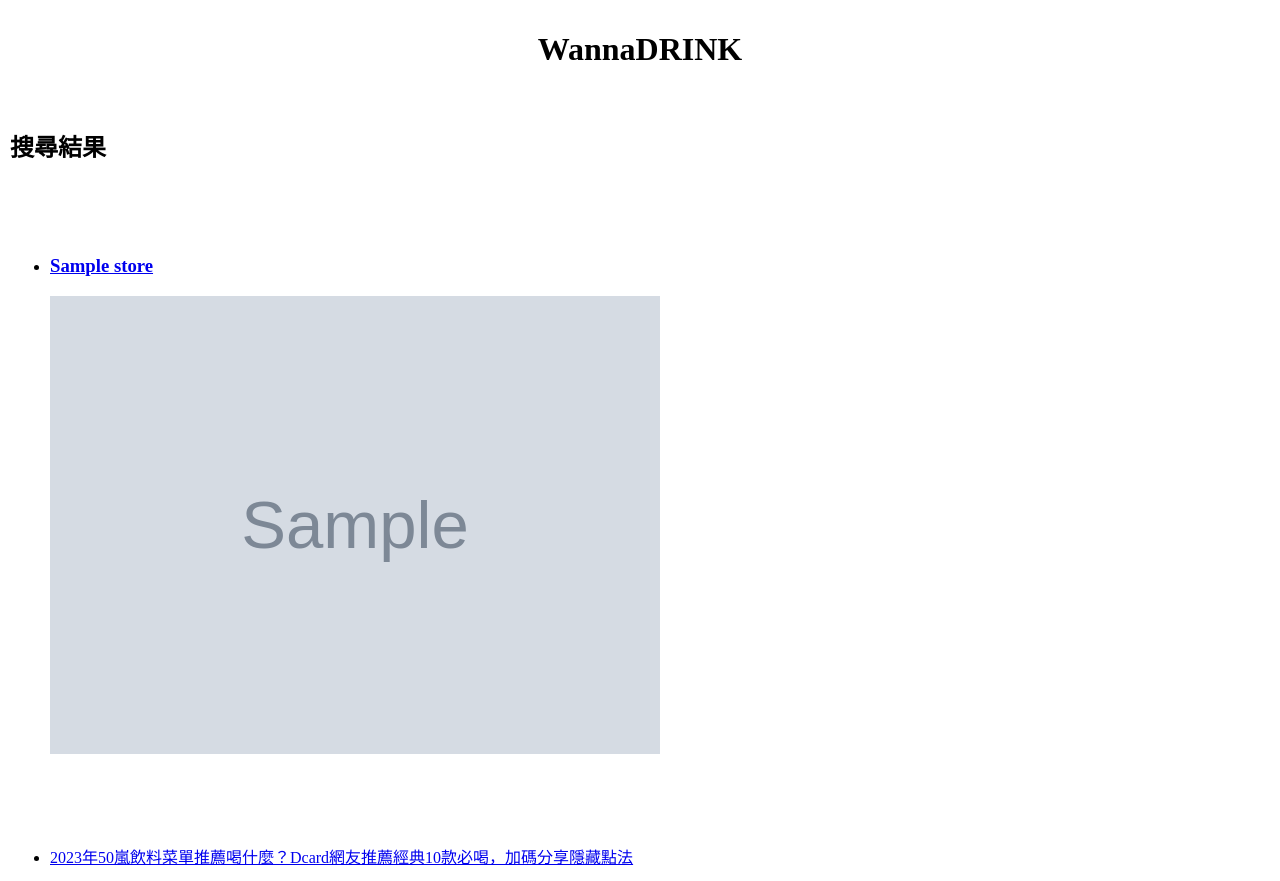
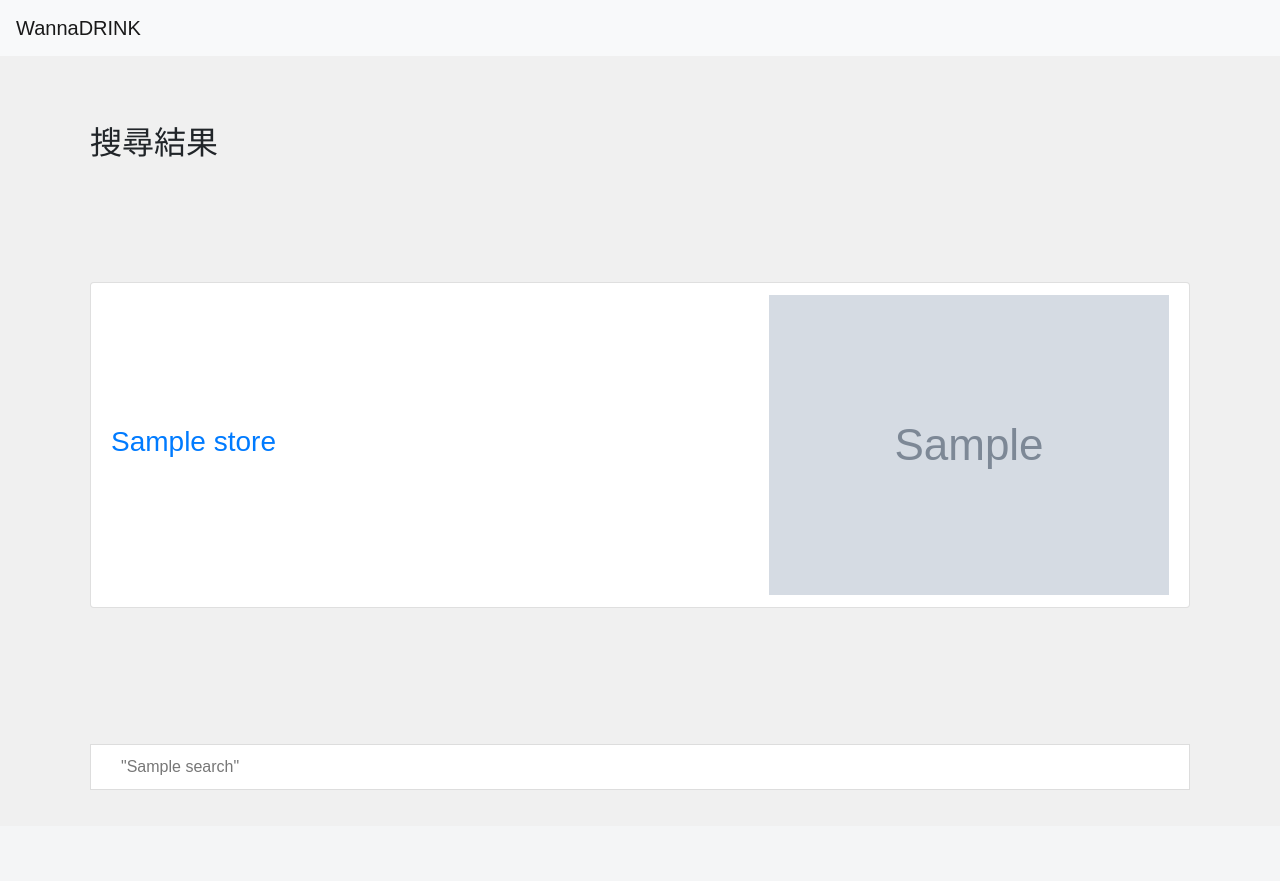
Before and after one commit to tracy4528/WannaDRINK, a Flask app: template APP/server/templates/search_result.html in a window 1280 px wide. Shown: the top 881 px of the page. After the commit the page ends 790 px from the top, so only its background shows below. Run offline with Flask 3, Linux system fonts and the light colour scheme; the template is opened without the code that fills it: most values are stand-ins (such as "Sample title", 1, 10 or a date in 2020); grey boxes marked "Sample" are stand-in pictures; parts of the project's set-up code (start-up, migrations or seed data) failed here and were passed over; some libraries are stand-ins or nearby versions.

Commit message:
add dashboard and hot article by store api

```diff
--- a/APP/app.py
+++ b/APP/app.py
@@ -1,4 +1,4 @@
 from server import app
 
 if __name__ == '__main__':
-    app.run(debug=True,host='0.0.0.0', port=8000)
+    app.run(debug=True,host='0.0.0.0', port=5000)
--- a/APP/server/templates/search_result.html
+++ b/APP/server/templates/search_result.html
@@ -2,73 +2,118 @@
 <html>
   <head>
     <title>WannaDRINK</title>
+    <link
+      rel="stylesheet"
+      href="https://maxcdn.bootstrapcdn.com/bootstrap/4.5.2/css/bootstrap.min.css"
+    />
+
+  </head>
 
   <style>
     body {
-    margin: 0;
-    padding: 10px;
+        font-family: Arial, sans-serif;
+        background-color: #f0f0f0;
     }
 
-  header {
-      padding: 10px 0;
-      background-color: rgb(238,238,238);
-      border-top: 2px solid black;
+    .container {
+        padding: 20px;
     }
 
-  .header{
-      display: flex;
-      align-items: center;
-      justify-content: space-between;
+    .media {
+        border: 1px solid #ddd;
+        padding: 10px;
+        margin-bottom: 10px;
+        background-color: white;
     }
-  .content {
-      text-align: center;
+
+    .media img {
+        max-width: 100px;
+        height: auto;
+    }
+
+    .media-body {
+        margin-left: 20px;
+    }
+
+    h4 {
+        color: #333;
+    }
+
+    p {
+        color: #777;
     }
 </style>
-  </head>
+
 
   <body>
 
-    <div class="content">
-        <h1>WannaDRINK</h1>
-    </div>
+    <nav class="navbar navbar-light bg-light">
+      <span class="navbar-brand mb-0 h1">WannaDRINK</span>
+    </nav>
     <br>
 
+    <div class="container mt-4">
       <h2>搜尋結果</h2>
+    </div>
 
     <br><br><br>
-    <ul>
+    <div class="container">
+      <ul class="list-group">
         {% for search in response["data"] %}
-            <li>
-                <a href="/api/v1/menu?keyword={{ search['store'] }}">
+        <li class="list-group-item">
+          <a
+            href="/api/v1/menu?keyword={{ search['store'] }}"
+            class="text-decoration-none"
+          >
+            <div class="row align-items-center">
+              <div class="col-6">
                 <h3>{{ search["store"] }}</h3>
-                    <img src="{{ search['img'] }}" alt="store image" width="50%">
-
+              </div>
+              <div class="col-6 text-right">
+                <img
+                  src="{{ search['img'] }}"
+                  alt="store image"
+                  class="img-fluid"
+                />
+              </div>
+            </div>
           </a>
-
         </li>
         {% endfor %}
       </ul>
+    </div>
+
     <br><br><br>
-    <ul>
 
-      <li>
-        <a href="https://www.518.com.tw/article/2220">
-          <p>
-            2023年50嵐飲料菜單推薦喝什麼？Dcard網友推薦經典10款必喝，加碼分享隱藏點法
+    <div class="container mt-4">
+      <ul class="list-unstyled">
+        {% for search in response["article"] %}
+        <li class="media">
+          <a
+            href="{{ search['url'] }}"
+            class="text-decoration-none"
+          >
+            <!-- <img
+              src="https://photo.518.com.tw/selfmedia/articles/2220/169139120017784.jpeg"
+              alt="store image"
+              class="mr-3"
+              width="20%"
+            /> -->
+            <div class="media-body">
+              <p class="mb-0">
+                "{{ search['title'] }}"
               </p>
-          <img src='https://photo.518.com.tw/selfmedia/articles/2220/169139120017784.jpeg' alt="store image" width="20%">
+            </div>
           </a>
         </li>
-      <li>
-        <a href="https://news.ebc.net.tw/news/living/301586">
-          <p>
-            50嵐點什麼才內行？內行推2神飲：直接喝爆
-          </p>
-          <img src='https://img.news.ebc.net.tw/EbcNews/news/2022/02/08/1644355801_91073.jpg' alt="store image" width="20%">
-        </a>
-      </li>
+        {% endfor %}
+      </ul>
+    </div>
 
-    </ul>
+    <!-- 引入 Bootstrap JavaScript 库 -->
+    <script src="https://ajax.googleapis.com/ajax/libs/jquery/3.5.1/jquery.min.js"></script>
+    <script src="https://cdnjs.cloudflare.com/ajax/libs/popper.js/1.16.0/umd/popper.min.js"></script>
+    <script src="https://maxcdn.bootstrapcdn.com/bootstrap/4.5.2/js/bootstrap.min.js"></script>
 
 
   </body>
```
Also changed, not shown: APP/server/controllers/dashboard_controller.py (+81 -11 lines), APP/server/controllers/drink_controller.py (+23 -6 lines), APP/server/templates/index.html (+30 -88 lines), APP/server/templates/menu.html (+28 -27 lines), 2 other files. Lines whose indentation alone changed are shown as unchanged.
